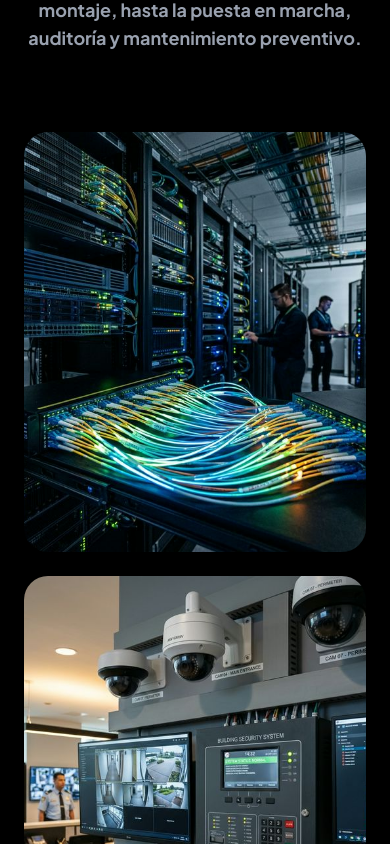
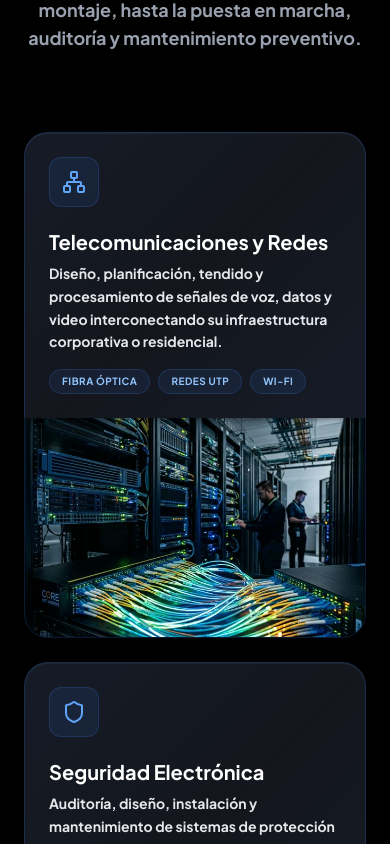
Before and after one commit to elemaxtoro88/Ing-Hector, a React (Vite) app: page / in a window 390 px wide. Shown: the part 5220-6064 px from the top of the page. Built offline with nearby package versions, Linux system fonts and the light colour scheme.

Commit message:
reestructuracion tarjetas version movil

```diff
--- a/src/App.tsx
+++ b/src/App.tsx
@@ -154,24 +154,13 @@ const ServiceCard = ({ title, description, imageSrc, tags, icon: Icon, className
     <div
       className={`service-card-flip reveal ${className} ${isFlipped ? 'is-flipped' : ''}`}
       onClick={() => {
-        if (!isFlipped) setIsFlipped(true);
+        if (window.innerWidth >= 768) {
+          setIsFlipped(!isFlipped);
+        }
       }}
     >
       <div className="service-card-inner">
-        {/* Front */}
-        <div className="service-card-front">
-          <img src={imageSrc} alt={title} className="w-full h-full object-cover" />
-          <div className="service-overlay">
-            <div className="flex items-center gap-3 mb-2">
-              <div className="p-2 rounded-lg bg-primary-500/20 backdrop-blur-md border border-primary-500/30">
-                <Icon className="w-5 h-5 text-primary-400" />
-              </div>
-              <h3 className="text-xl md:text-2xl font-bold text-white">{title}</h3>
-            </div>
-            <p className="text-xs text-primary-300 md:hidden font-medium uppercase tracking-wider">Toca para más info</p>
-          </div>
-        </div>
-        {/* Back */}
+        {/* Back Content (Info) - Shown ABOVE on Mobile via CSS */}
         <div className="service-card-back glass-card">
           <div className="p-3 rounded-xl bg-primary-500/10 border border-primary-500/20 mb-4 inline-block flex-shrink-0">
             <Icon className="w-6 h-6 text-primary-400" />
@@ -179,7 +168,7 @@ const ServiceCard = ({ title, description, imageSrc, tags, icon: Icon, className
           <h3 className="text-xl md:text-2xl font-bold text-white mb-2 leading-tight">{title}</h3>
           <p className="text-gray-200 mb-4 leading-relaxed text-sm md:text-base font-medium">{description}</p>
 
-          <div className="flex flex-wrap gap-2 mb-6">
+          <div className="flex flex-wrap gap-2">
             {tags.map(tag => (
               <span key={tag} className="text-[10px] md:text-xs font-medium uppercase tracking-wider px-3 py-1 rounded-full bg-primary-500/10 text-primary-300 border border-primary-500/20">
                 {tag}
@@ -189,10 +178,24 @@ const ServiceCard = ({ title, description, imageSrc, tags, icon: Icon, className
 
           <button
             onClick={(e) => { e.stopPropagation(); setIsFlipped(false); }}
-            className="mt-auto flex items-center gap-2 text-xs font-bold text-primary-400 md:hidden p-2 rounded-lg bg-white/5 border border-white/10"
+            className="mt-6 flex items-center gap-2 text-xs font-bold text-primary-400 hidden md:hidden p-2 rounded-lg bg-white/5 border border-white/10"
           >
             <ArrowLeft className="w-4 h-4" /> Volver a la imagen
           </button>
+        </div>
+
+        {/* Front Content (Image) - Shown BELOW on Mobile via CSS */}
+        <div className="service-card-front">
+          <img src={imageSrc} alt={title} className="w-full h-full object-cover" />
+          <div className="service-overlay md:flex hidden">
+            <div className="flex items-center gap-3 mb-2">
+              <div className="p-2 rounded-lg bg-primary-500/20 backdrop-blur-md border border-primary-500/30">
+                <Icon className="w-5 h-5 text-primary-400" />
+              </div>
+              <h3 className="text-xl md:text-2xl font-bold text-white">{title}</h3>
+            </div>
+            <p className="text-xs text-primary-300 md:hidden font-medium uppercase tracking-wider">Toca para más info</p>
+          </div>
         </div>
       </div>
     </div>
--- a/src/index.css
+++ b/src/index.css
@@ -182,80 +182,75 @@ h6 {
     animation: float-particle 20s infinite ease-in-out;
 }
 
-/* Flip Card */
-.service-card-flip {
-    perspective: 1000px;
-    height: 420px;
-}
+/* Mobile Layout (Static Stacked) */
+@media (max-width: 767px) {
+    .service-card-flip {
+        height: auto;
+        perspective: none;
+    }
 
-.service-card-inner {
-    position: relative;
-    width: 100%;
-    height: 100%;
-    text-align: center;
-    transition: transform 0.8s cubic-bezier(0.4, 0, 0.2, 1);
-    transform-style: preserve-3d;
-}
-
-/* Stable Transitions for Mobile (Avoid 3D bugs) */
-@media (max-width: 767px) {
     .service-card-inner {
+        display: flex;
+        flex-direction: column;
+        /* Stack Info -> Image */
         transition: none;
         transform: none !important;
+        position: relative;
+    }
+
+    .service-card-back {
+        position: relative !important;
+        opacity: 1 !important;
+        visibility: visible !important;
+        pointer-events: auto !important;
+        transform: none !important;
+        height: auto;
+        min-height: 200px;
+        border-radius: 24px 24px 0 0 !important;
+        /* Rounded top only */
+        background-color: #121214;
+        border: 1px solid rgba(59, 130, 246, 0.2);
+        border-bottom: none;
+        padding: 1.5rem;
+        z-index: 2;
     }
 
     .service-card-front {
-        opacity: 1;
-        transition: opacity 0.3s ease;
+        position: relative !important;
+        opacity: 1 !important;
+        visibility: visible !important;
+        pointer-events: auto !important;
+        transform: none !important;
+        height: 220px;
+        /* Fixed height for image part */
+        border-radius: 0 0 24px 24px !important;
+        /* Rounded bottom only */
+        overflow: hidden;
         z-index: 1;
-        position: absolute;
+        border: 1px solid rgba(59, 130, 246, 0.2);
+        border-top: none;
+    }
+
+    .service-card-front img {
         width: 100%;
         height: 100%;
-        border-radius: 24px;
-        overflow: hidden;
-    }
-
-    .service-card-back {
-        opacity: 0;
-        visibility: hidden;
-        transition: opacity 0.4s cubic-bezier(0.4, 0, 0.2, 1);
-        pointer-events: none;
-        z-index: 2;
-        transform: none !important;
-        position: absolute;
-        width: 100%;
-        height: 100%;
-        border-radius: 24px;
-        overflow: hidden;
-        background-color: #121214;
-        /* Slightly lighter background */
-        border: 2px solid rgba(59, 130, 246, 0.3);
-        /* Defined border */
-        display: flex;
-        flex-direction: column;
-        justify-content: flex-start;
-        align-items: flex-start;
-        padding: 1.5rem;
-        text-align: left;
-        overflow-y: auto;
-    }
-
-    .service-card-flip.is-flipped .service-card-front {
-        opacity: 0;
-        visibility: hidden;
-        pointer-events: none;
-    }
-
-    .service-card-flip.is-flipped .service-card-back {
-        opacity: 1;
-        visibility: visible;
-        pointer-events: auto;
+        object-fit: cover;
     }
 }
 
 /* 3D Effects for Desktop */
 @media (min-width: 768px) {
+    .service-card-flip {
+        perspective: 1000px;
+        height: 420px;
+    }
+
     .service-card-inner {
+        position: relative;
+        width: 100%;
+        height: 100%;
+        text-align: center;
+        transition: transform 0.8s cubic-bezier(0.4, 0, 0.2, 1);
         transform-style: preserve-3d;
     }
 
```
